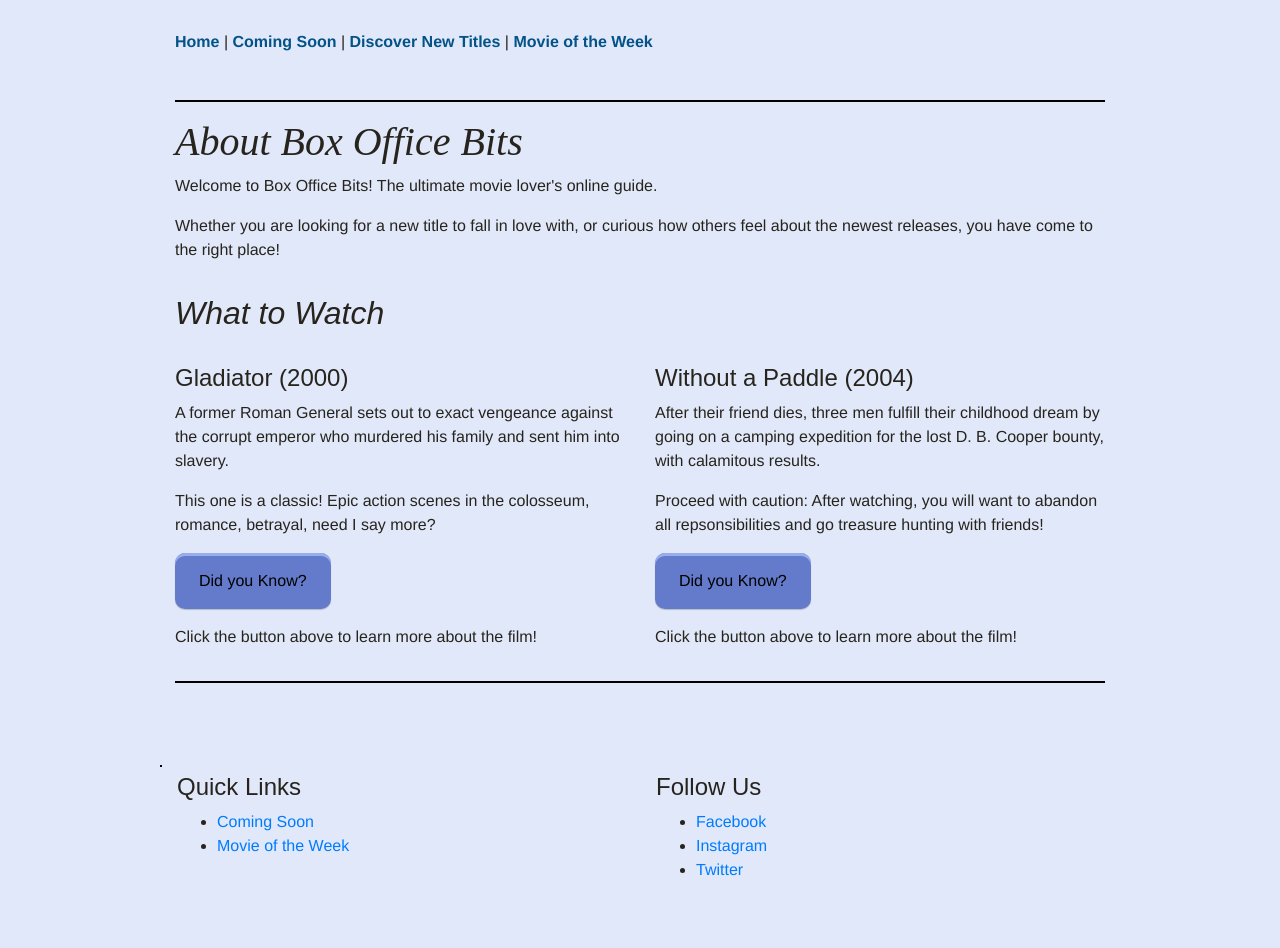
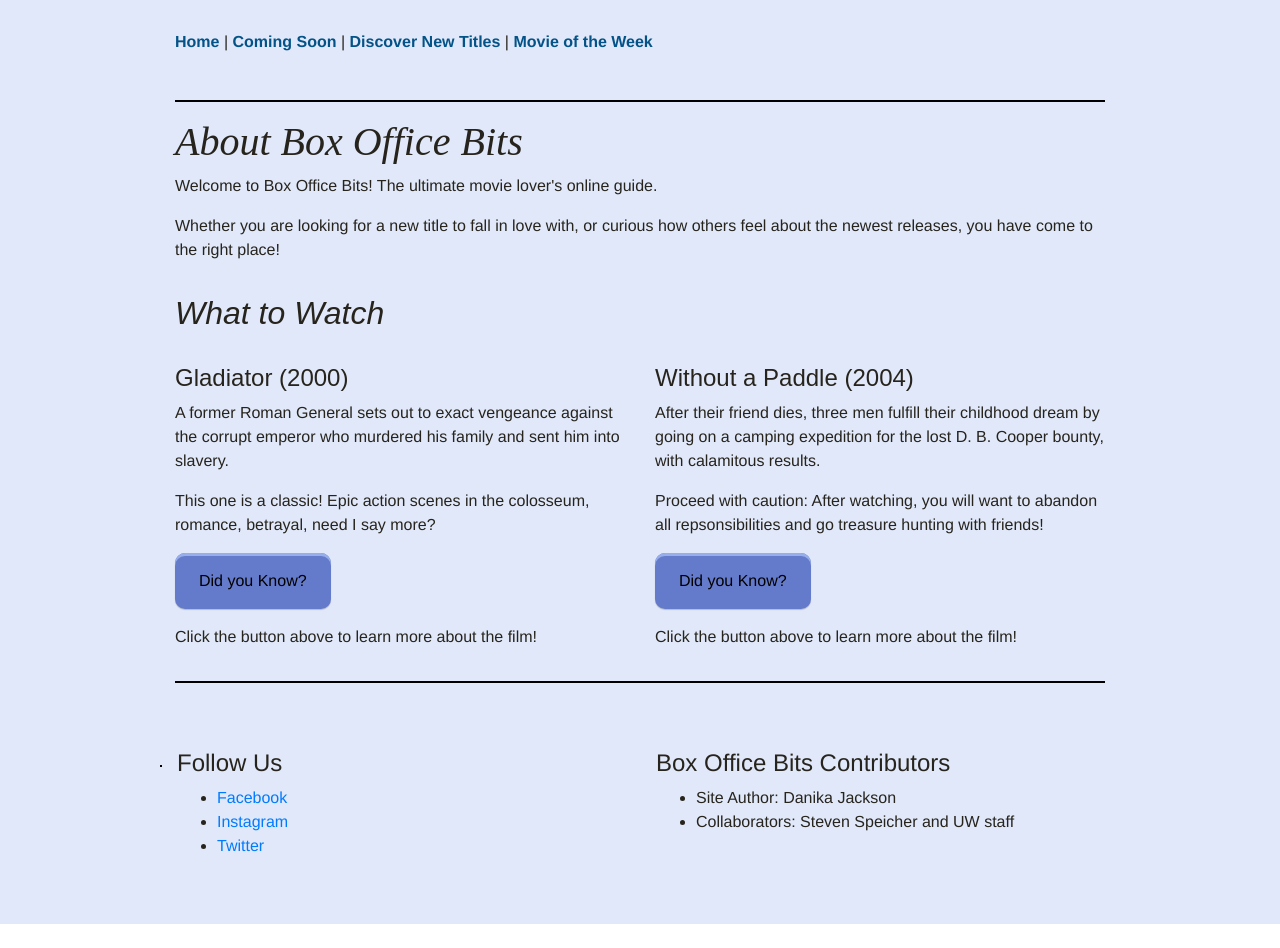
Before and after one commit to djackson29/final-box-office, a Nuxt app: page / in a window 1280 px wide. After the commit the page ends 924 px from the top, so only its background shows below. Built offline with nearby package versions, Linux system fonts and the light colour scheme.

Commit message:
added uw instructor as collaborator in footer

```diff
--- a/layouts/default.vue
+++ b/layouts/default.vue
@@ -25,20 +25,9 @@
         <hr>
         <div class="col-sm">
 
-          <!-- v-for to iterate through quick links object -->
-          <div v-for="quick in quickLinks" v-bind:key="quick.id">
-            <h3>{{ quick.name }}</h3>
-            <ul>
-              <li><a v-bind:href="quick.linku1">{{ quick.link1 }}</a></li>
-              <li><a v-bind:href="quick.linku2">{{ quick.link2 }}</a></li>
-            </ul>
-          </div>
-        </div>
-        <div class="col-sm">
-
           <!-- v-for to iterate through social links object -->
           <div v-for="social in socialLinks" v-bind:key="social.id">
-            <h3>{{ social.name }}</h3>
+            <h4>{{ social.name }}</h4>
             <ul>
               <li><a v-bind:href="social.linku1" target="_blank">{{ social.link1 }}</a></li>
               <li><a v-bind:href="social.linku2" target="_blank">{{ social.link2 }}</a></li>
@@ -46,6 +35,19 @@
             </ul>
           </div>
         </div>
+
+        <div class="col-sm">
+
+          <!-- v-for to iterate through quick links object -->
+          <div v-for="quick in quickLinks" v-bind:key="quick.id">
+            <h4>Box Office Bits Contributors</h4>
+            <ul>
+              <li>Site Author: Danika Jackson</li>
+              <li>Collaborators: Steven Speicher and UW staff</li>
+            </ul>
+          </div>
+        </div>
+
       </div>
     </footer>
   </div>
```
